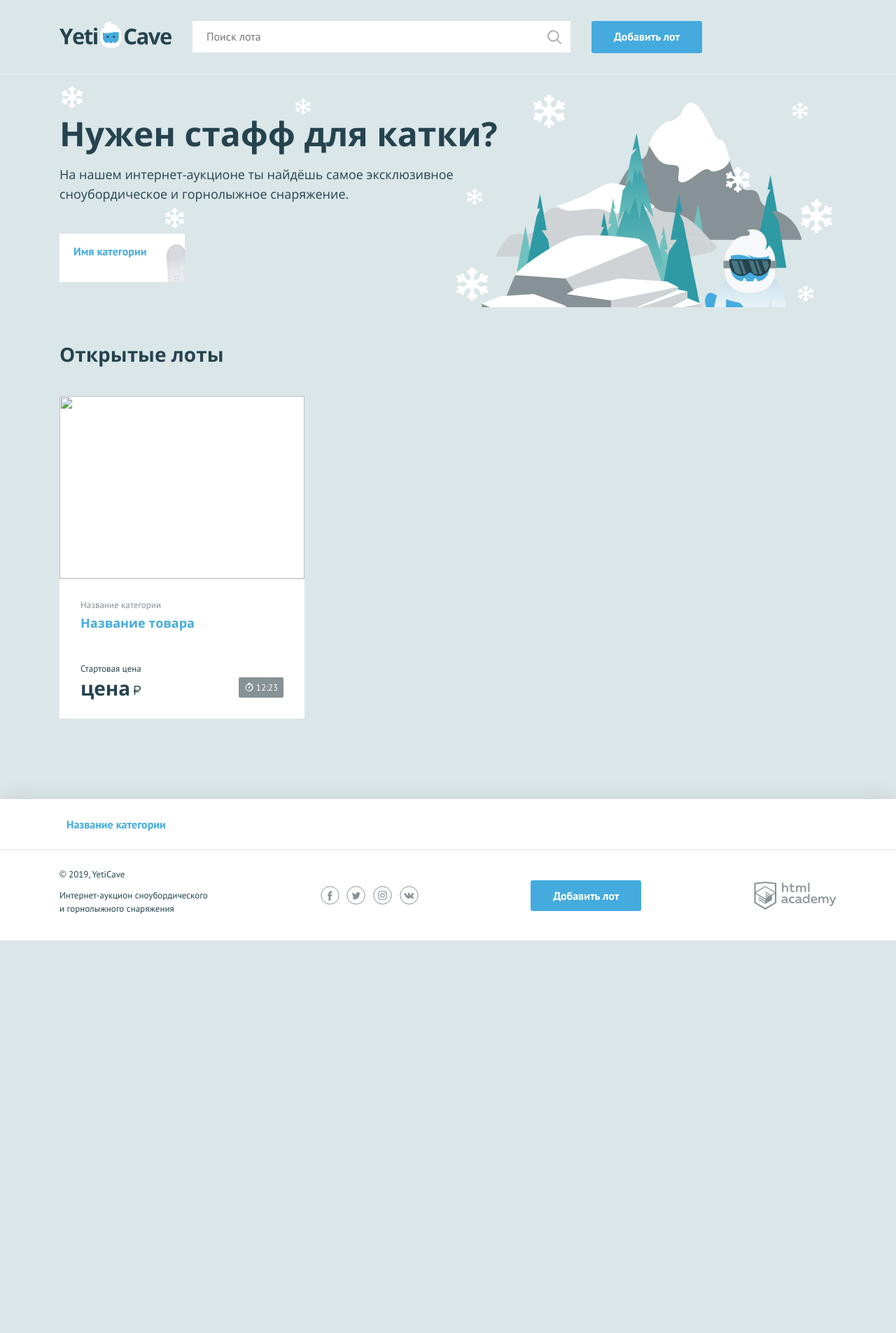
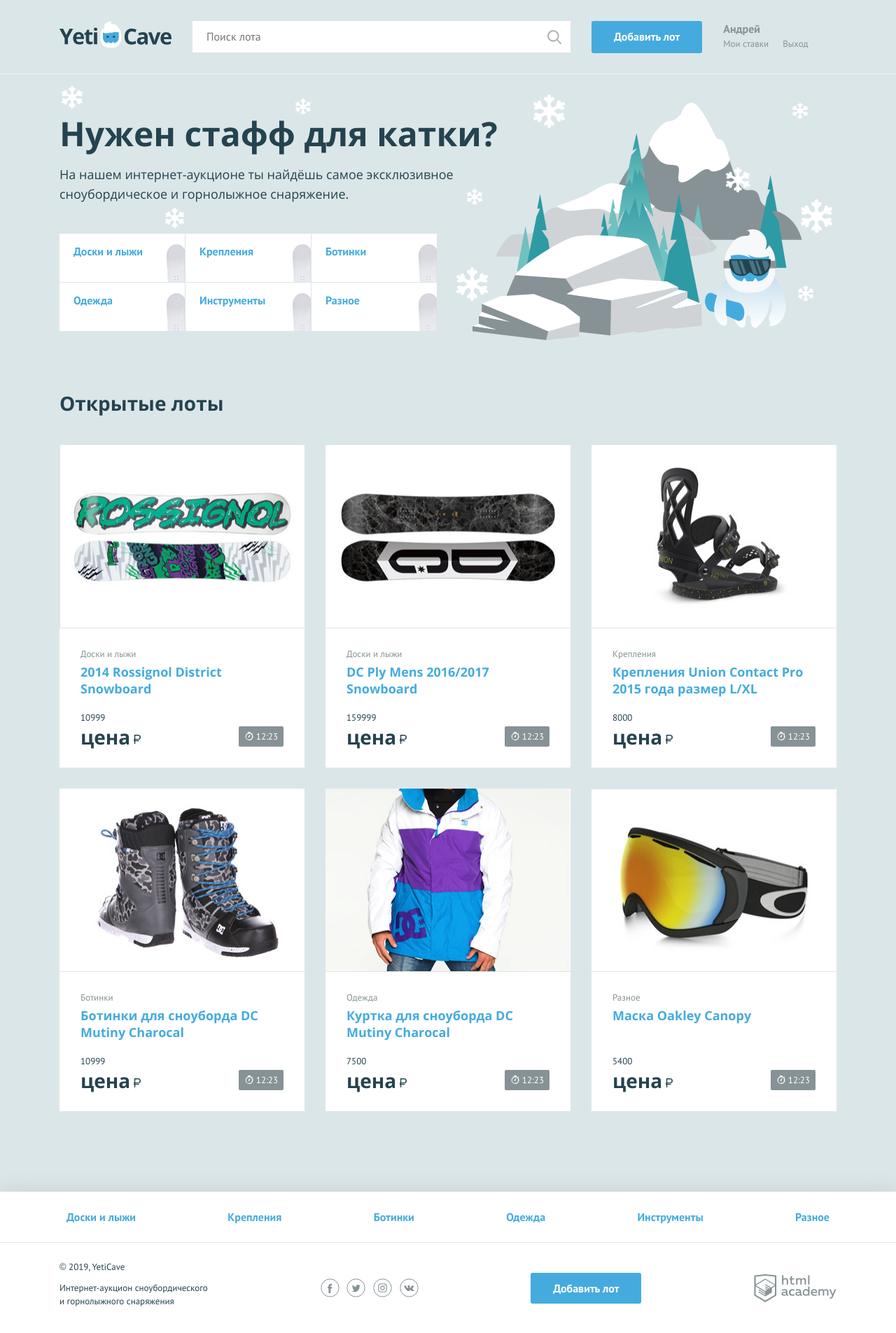
Before and after one commit to A-Strizhkov/360197-yeticave-10, a PHP site: page / in a window 1280 px wide. Shown: the whole page at 70% size. Before the commit the page ends 1344 px from the top, so only its background shows below. Run offline with PHP 8.4, Linux system fonts and the light colour scheme.

Commit message:
Update index.php
Выполнил 1-е задание 2-го модуля.

```diff
--- a/index.php
+++ b/index.php
@@ -1,15 +1,14 @@
 <?php
 $is_auth = rand(0, 1);
-
-$user_name = ''; // укажите здесь ваше имя
+$user_name = 'Андрей'; // укажите здесь ваше имя
 ?>
 <!DOCTYPE html>
 <html lang="ru">
 <head>
     <meta charset="UTF-8">
     <title>Главная</title>
-    <link href="../css/normalize.min.css" rel="stylesheet">
-    <link href="../css/style.css" rel="stylesheet">
+    <link href="css/normalize.min.css" rel="stylesheet">
+    <link href="css/style.css" rel="stylesheet">
 </head>
 <body>
 <div class="page-wrapper">
@@ -18,7 +17,7 @@ $user_name = ''; // укажите здесь ваше имя
     <div class="main-header__container container">
         <h1 class="visually-hidden">YetiCave</h1>
         <a class="main-header__logo">
-            <img src="../img/logo.svg" width="160" height="39" alt="Логотип компании YetiCave">
+            <img src="img/logo.svg" width="160" height="39" alt="Логотип компании YetiCave">
         </a>
         <form class="main-header__search" method="get" action="https://echo.htmlacademy.ru" autocomplete="off">
             <input type="search" name="search" placeholder="Поиск лота">
@@ -28,7 +27,23 @@ $user_name = ''; // укажите здесь ваше имя
 
         <nav class="user-menu">
 
-        <!-- здесь должен быть PHP код для показа меню и данных пользователя -->
+            <?php if  ($is_auth == 1): ?>
+                <div class="user-menu__logged">
+                    <p><?=$user_name; ?></p>
+                    <a class="user-menu__bets" href="pages/my-bets.html">Мои ставки</a>
+                    <a class="user-menu__logout" href="#">Выход</a>
+                </div>
+            <?php else :?>
+                <ul class="user-menu__list">
+                    <li class="user-menu__item">
+                        <a href="#">Регистрация</a>
+                    </li>
+                    <li class="user-menu__item">
+                        <a href="#">Вход</a>
+                    </li>
+                </ul>
+
+            <?php endif; ?>
 
         </nav>
     </div>
@@ -39,10 +54,14 @@ $user_name = ''; // укажите здесь ваше имя
         <h2 class="promo__title">Нужен стафф для катки?</h2>
         <p class="promo__text">На нашем интернет-аукционе ты найдёшь самое эксклюзивное сноубордическое и горнолыжное снаряжение.</p>
         <ul class="promo__list">
-            <!--заполните этот список из массива категорий-->
-            <li class="promo__item promo__item--boards">
-                <a class="promo__link" href="pages/all-lots.html">Имя категории</a>
+            <?php
+            $categories = ["Доски и лыжи","Крепления","Ботинки","Одежда","Инструменты","Разное"];
+            ?>
+            <?php foreach($categories as $value): ?>
+           <li class="promo__item promo__item--boards">
+                <a class="promo__link" href="pages/all-lots.html"><?=$value;?></a>
             </li>
+            <?php endforeach; ?>
         </ul>
     </section>
     <section class="lots">
@@ -50,17 +69,58 @@ $user_name = ''; // укажите здесь ваше имя
             <h2>Открытые лоты</h2>
         </div>
         <ul class="lots__list">
-            <!--заполните этот список из массива с товарами-->
+            <?php
+            $lots_list = [
+                [
+                'title' => '2014 Rossignol District Snowboard',
+                'category' => 'Доски и лыжи',
+                'price' => '10999',
+                'item' => 'img/lot-1.jpg'
+            ],
+            [
+                'title' => 'DC Ply Mens 2016/2017 Snowboard',
+                'category' => 'Доски и лыжи',
+                'price' => '159999',
+                'item' => 'img/lot-2.jpg'
+            ],
+            [
+                'title' => 'Крепления Union Contact Pro 2015 года размер L/XL',
+                'category' => 'Крепления',
+                'price' => '8000',
+                'item' => 'img/lot-3.jpg'
+            ],
+            [
+                'title' => 'Ботинки для сноуборда DC Mutiny Charocal',
+                'category' => 'Ботинки',
+                'price' => '10999',
+                'item' => 'img/lot-4.jpg'
+            ],
+            [
+                'title' => 'Куртка для сноуборда DC Mutiny Charocal',
+                'category' => 'Одежда',
+                'price' => '7500',
+                'item' => 'img/lot-5.jpg'
+            ],
+            [
+                'title' => 'Маска Oakley Canopy',
+                'category' => 'Разное',
+                'price' => '5400',
+                'item' => 'img/lot-6.jpg'
+            ]
+                ];
+
+            ?>
+            <?php foreach ($lots_list as $key => $value) : ?>
             <li class="lots__item lot">
                 <div class="lot__image">
-                    <img src="" width="350" height="260" alt="">
+                    <img src="<?=$value['item']; ?>" width="350" height="260" alt="">
                 </div>
                 <div class="lot__info">
-                    <span class="lot__category">Название категории</span>
-                    <h3 class="lot__title"><a class="text-link" href="pages/lot.html">Название товара</a></h3>
+                    <span class="lot__category"><?=$value['category']; ?></span>
+                    <h3 class="lot__title"><a class="text-link" href="pages/lot.html"><?=$value['title']; ?></a></h3>
                     <div class="lot__state">
                         <div class="lot__rate">
-                            <span class="lot__amount">Стартовая цена</span>
+                            <span class="lot__amount"><?=$value['price']; ?></span>
                             <span class="lot__cost">цена<b class="rub">р</b></span>
                         </div>
                         <div class="lot__timer timer">
@@ -69,6 +129,7 @@ $user_name = ''; // укажите здесь ваше имя
                     </div>
                 </div>
             </li>
+            <?php endforeach; ?>
         </ul>
     </section>
 </main>
@@ -77,10 +138,18 @@ $user_name = ''; // укажите здесь ваше имя
 <footer class="main-footer">
     <nav class="nav">
         <ul class="nav__list container">
-            <!--заполните этот список из массива категорий-->
+            <!--Здесь второй подраздел задания -->
+            <?php
+            $categories = ["Доски и лыжи","Крепления","Ботинки","Одежда","Инструменты","Разное"];
+            $index = 0;
+            $num_count = count($categories);
+            ?>
+            <?php while ($index < $num_count): ?>
             <li class="nav__item">
-                <a href="pages/all-lots.html">Название категории</a>
+                <a href="pages/all-lots.html"><?=$categories[$index];?></a>
             </li>
+            <?php $index++; ?>
+            <?php endwhile; ?>
         </ul>
     </nav>
     <div class="main-footer__bottom container">
```
